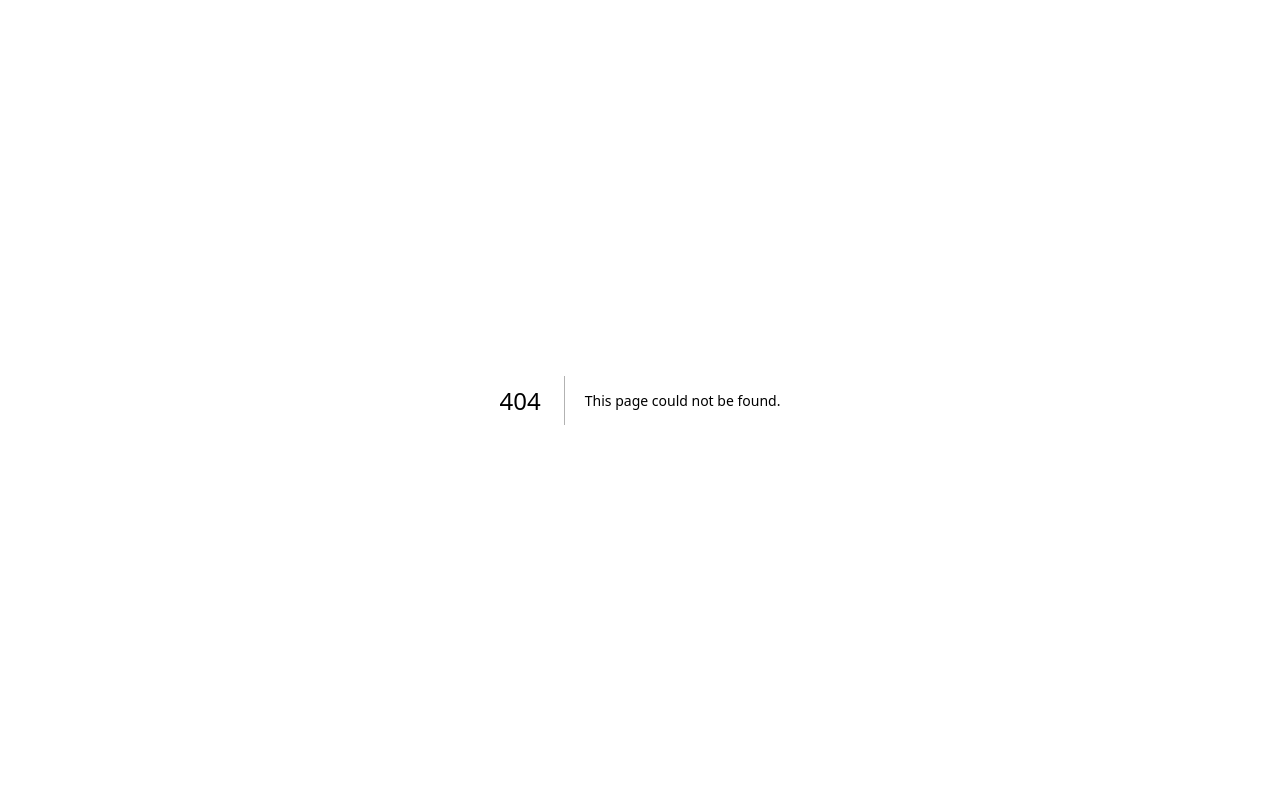
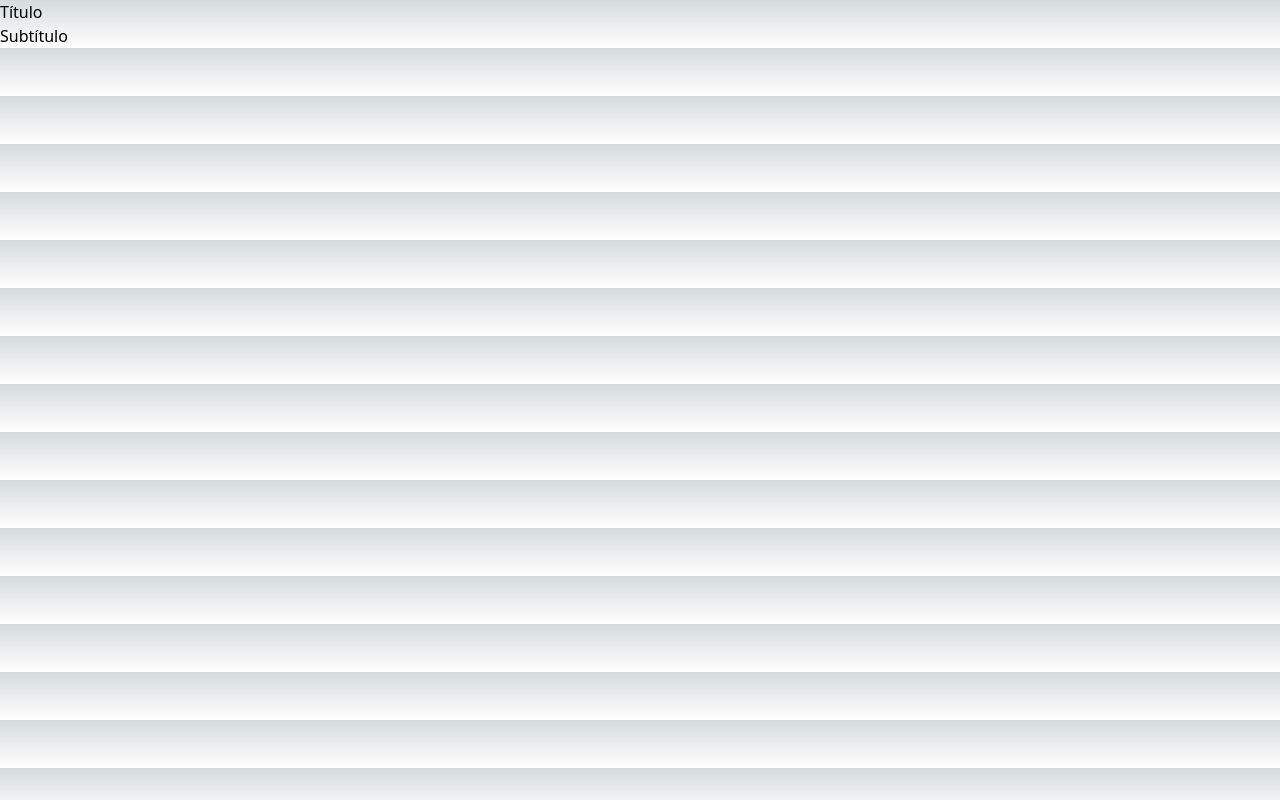
Before and after one commit to Alexandresl/curso-next-react, a Next.js app in the folder exercicios/: page /basicos/fragment2 in a window 1280 px wide. Before the commit this address had no page. Built offline with nearby package versions, Linux system fonts and the light colour scheme.

Commit message:
21. Fragment 02

```diff
--- /dev/null
+++ b/exercicios/pages/basicos/fragment2.tsx
@@ -0,0 +1,8 @@
+export default function fragment2() {
+  return (
+    <>
+      <h1>Título</h1>
+      <h2>Subtítulo</h2>
+    </>
+  );
+}
```
Also changed, not shown: 1 other file (tests, documents, lock files or other folders).
